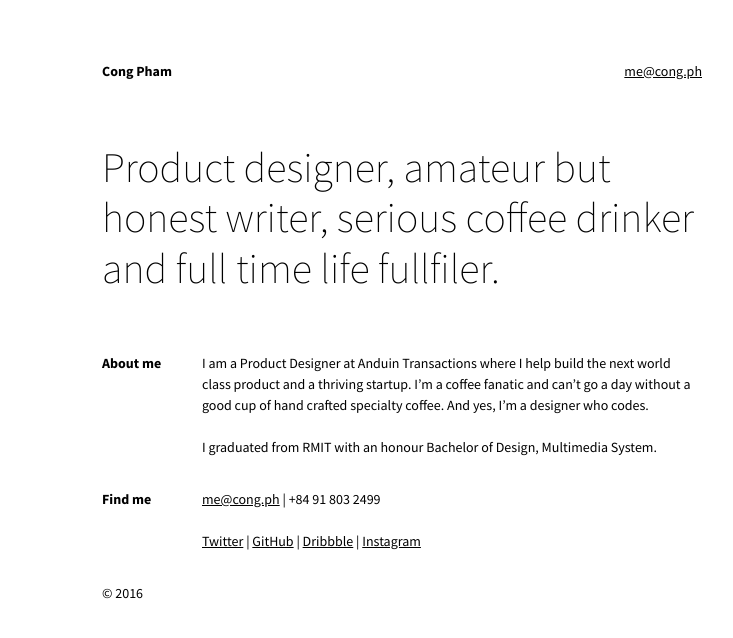
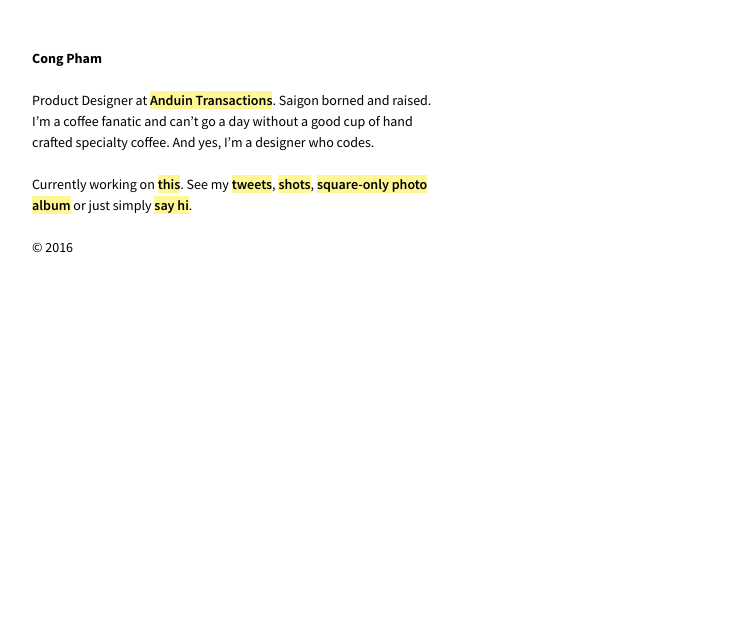
Before and after one commit to congp/congp.github.io, a Jekyll site: the page built from index.html, in a window 1280 px wide. Shown: the top 638 px of the page, without its empty margins (16-749 px from the left). Built offline with Jekyll 4.4.1, drawn with Linux system fonts in a browser that asks for light colours.

Commit message:
Updated personal site

```diff
--- a/_config.yml
+++ b/_config.yml
@@ -15,6 +15,8 @@ baseurl: "" # the subpath of your site, e.g. /blog
 url: "http://cong.ph" # the base hostname & protocol for your site
 twitter_username: congphammm
 github_username:  congp
+dribbble_username: cong
+instagram_username: cong.ph
 
 # Build settings
 markdown: kramdown
--- a/_sass/base/_general.scss
+++ b/_sass/base/_general.scss
@@ -8,71 +8,11 @@ html {
 }
 
 .wrapper {
-    margin-left: 90px;
-    margin-top: 61px;
-    padding: 0 20px;
-    width: 600px;
+    padding: 40px;
+    width: 400px;
 }
 
-.header {
-    > .email {
-        float: right;
-    }
+.header,
+.info {
+    margin-bottom: 21px;
 }
-
-.jumbo {
-    margin-bottom: 60px;
-    margin-top: 60px;
-}
-
-.info {
-    font-size: 0;
-    margin-bottom: 31px;
-
-    .label,
-    .text {
-        display: inline-block;
-        font-size: $base-font-size;
-        vertical-align: top;
-    }
-
-    > .label {
-        width: 100px;
-    }
-
-    > .text {
-        width: 500px;
-    }
-}
-
-.emoji {
-    @include animation-name(blinking);
-    @include animation-duration(5s);
-    @include animation-timing-function(ease);
-    @include animation-iteration-count(infinite);
-    cursor: default;
-    font-size: $emoji-size;
-    line-height: $emoji-line-height;
-}
-
-@keyframes blinking {
-    0% {
-        @include transform(scaleY(1));
-    }
-
-    49% {
-        @include transform(scaleY(1));
-    }
-
-    50% {
-        @include transform(scaleY(.05));
-    }
-
-    51% {
-        @include transform(scaleY(1));
-    }
-
-    100% {
-        @include transform(scaleY(1));
-    }
-}
--- a/_sass/font/_typography.scss
+++ b/_sass/font/_typography.scss
@@ -1,17 +1,16 @@
-@import url(https://fonts.googleapis.com/css?family=Source+Sans+Pro:400,200,700);
-
-h2 {
-    font-size: $xlarge-font-size;
-    font-weight: $font-weight-xlight;
-    line-height: $large-text-line-height;
-}
+@import url(https://fonts.googleapis.com/css?family=Source+Sans+Pro:400,600,700);
 
 p {
     margin: 0;
 }
 
 a {
+    $yellow-highlight: #fff796;
+
+    background: $yellow-highlight;
     color: $black;
+    font-weight: $font-weight-semibold;
+    text-decoration: none;
 
     &:hover {
         opacity: .75;
--- a/_sass/utils/_variables.scss
+++ b/_sass/utils/_variables.scss
@@ -20,8 +20,8 @@ $base-border-radius: 5px;
 // Typography
 $source-sans: 'Source Sans Pro', sans-serif;
 
-$font-weight-xlight: 200;
 $font-weight-regular: 400;
+$font-weight-semibold: 600;
 $font-weight-bold: 700;
 
 $base-line-height: 1.5;
--- a/index.html
+++ b/index.html
@@ -5,24 +5,13 @@ layout: default
 <section class="wrapper">
 	<div class="header">
 		<strong class="name">{{ site.title }}</strong>
-		<a class="email" href="mailto:me@cong.ph" target="_blank">{{ site.email }}</a>
-	</div>
-	<h2 class="jumbo">Product designer, amateur but honest writer, serious coffee drinker and full time life fullfiler.</h2>
-	<div class="info">
-		<div class="label"><strong>About me</strong></div>
-		<div class="text"><p>I am a Product Designer at Anduin Transactions where I help build the next world class product and a thriving startup. I’m a coffee fanatic and can’t go a day without a good cup of hand crafted specialty coffee. And yes, I’m a designer who codes.<br/><br/>I graduated from RMIT with an honour Bachelor of Design, Multimedia System.</p></div>
 	</div>
 	<div class="info">
-		<div class="label"><strong>Find me</strong></div>
-		<div class="text">
-			<p>
-				<a href="mailto:me@cong.ph" target="_blank">{{ site.email }}</a> | {{ site.phone }}<br/><br/>
-				<a href="https://twitter.com/congphammm" target="_blank">Twitter</a> |
-				<a href="https://github.com/congp" target="_blank">GitHub</a> |
-				<a href="https://dribbble.com/justamateurhuman" target="_blank">Dribbble</a> |
-				<a href="https://www.instagram.com/cong.ph/" target="_blank">Instagram</a>
-			</p>
-		</div>
+		<p>
+			Product Designer at <a href="http://anduintransact.com" target="_blank">Anduin Transactions</a>. Saigon borned and raised. I’m a coffee fanatic and can’t go a day without a good cup of hand crafted specialty coffee. And yes, I’m a designer who codes.
+			<br/><br/>
+			Currently working on <a href="/mattlieberis">this</a>. See my <a href="https://twitter.com/{{ site.twitter_username }}" target="_blank">tweets</a>, <a href="https://dribbble.com/{{ site.dribbble_username }}" target="_blank">shots</a>, <a href="https://www.instagram.com/{{ site.instagram_username }}" target="_blank">square-only photo album</a> or just simply <a href="mailto:{{ site.email }}" target="_blank">say hi</a>.
+		</p>
 	</div>
 	<div class="copyright">
 		<p>&copy; {{ site.time | date: '%Y' }}</p>
```
Also changed, not shown: 1 other file.
